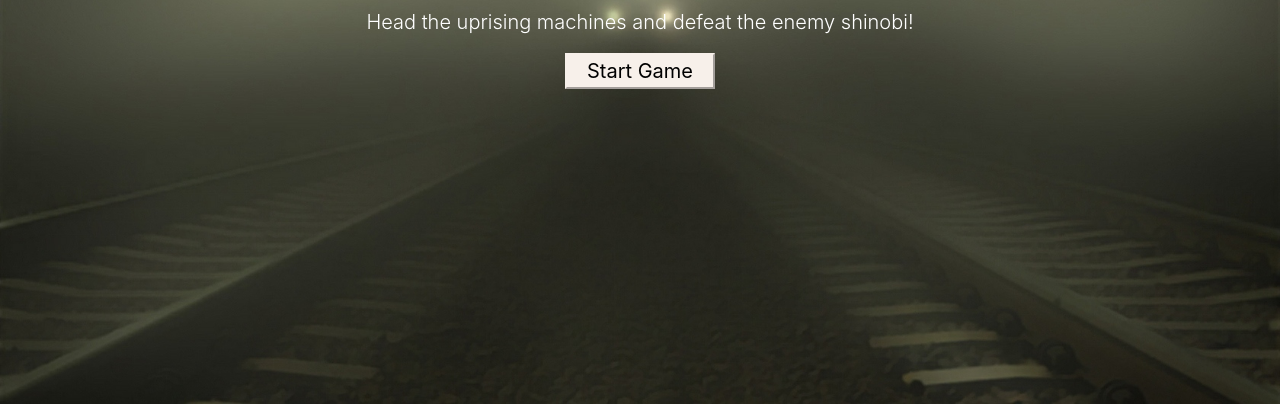
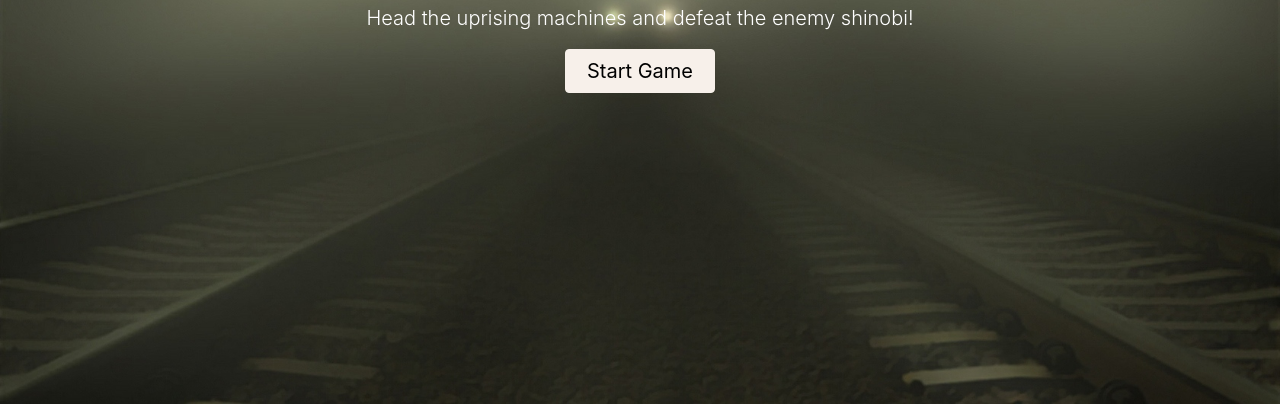
Before and after one commit to mbulldozer/landing-page, a plain HTML site: page index.html in a window 1280 px wide. Shown: the part 396-800 px from the top of the page. Drawn offline with nearby package versions, Linux system fonts and the light colour scheme.

Commit message:
Update index.html

```diff
--- a/index.html
+++ b/index.html
@@ -34,7 +34,7 @@
                     <p class="lead">Head the uprising machines and defeat the enemy shinobi!</p>
                         <p class="lead">
                         <a href="https://mbulldozer.github.io/rss-game/">
-                            <button type="button" class="start-game" data-toggle="modal" data-target="#loginModal" >
+                            <button type="button" class="btn start-game" data-toggle="modal" data-target="#loginModal" >
                                 Start Game
                             </button>
                         </a>
```
